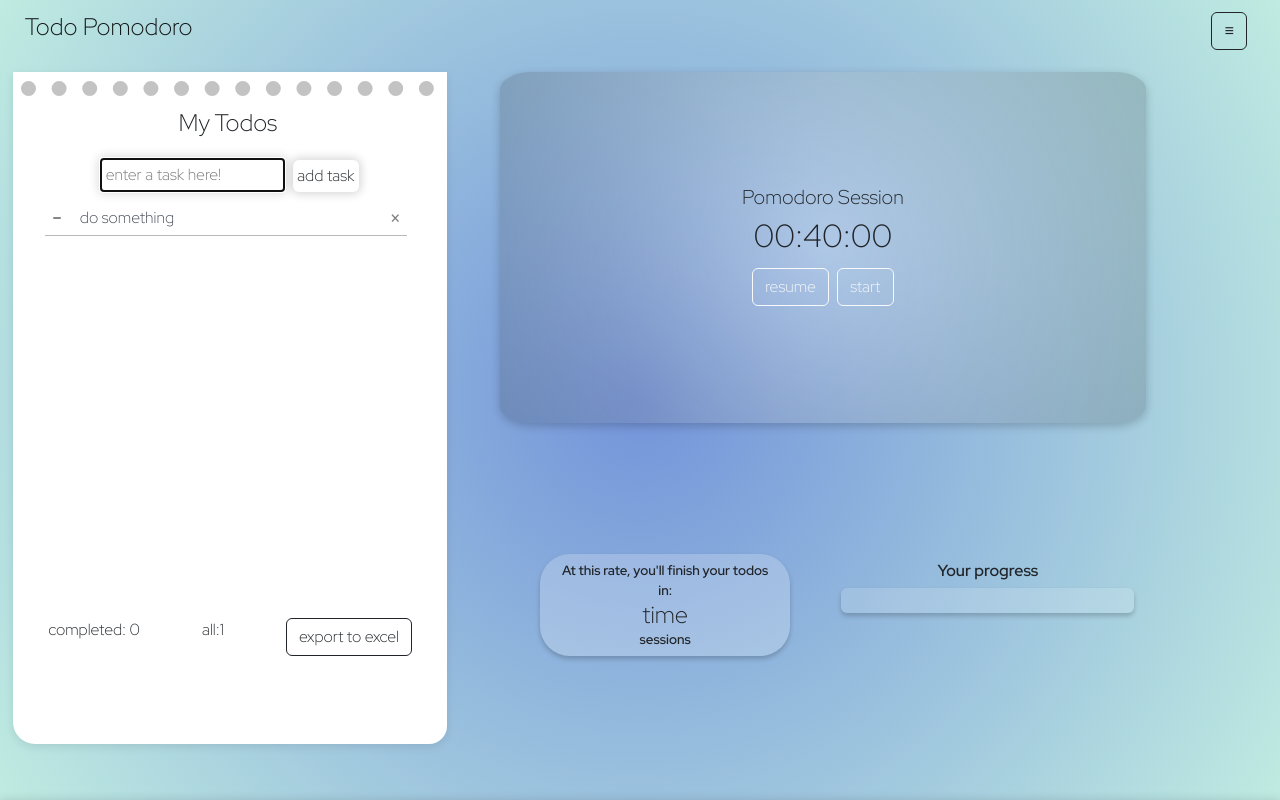
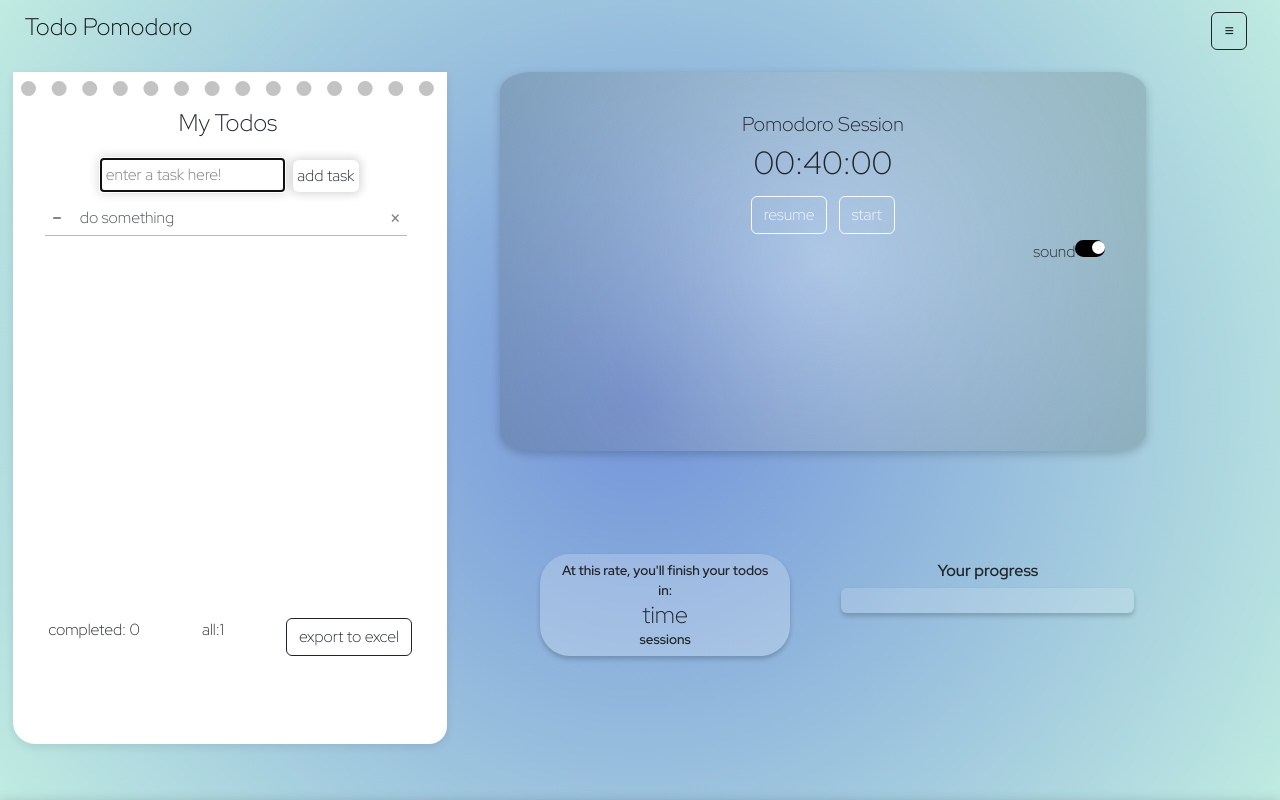
Before and after one commit to lielbidago/Todo-Pomodoro, a React (Create React App) app: page /Todos-and-pomodoro in a window 1280 px wide. Built offline with nearby package versions, Linux system fonts and the light colour scheme.

Commit message:
added sound to timer

```diff
--- a/package.json
+++ b/package.json
@@ -6,7 +6,6 @@
     "@testing-library/jest-dom": "^5.16.5",
     "@testing-library/react": "^13.4.0",
     "@testing-library/user-event": "^13.5.0",
-    "@types/jest": "^27.5.2",
     "@types/node": "^16.18.12",
     "@types/react": "^18.0.28",
     "@types/react-bootstrap": "^0.32.32",
@@ -44,5 +43,9 @@
       "last 1 firefox version",
       "last 1 safari version"
     ]
+  },
+  "devDependencies": {
+    "@types/jest": "^29.5.0",
+    "@types/mocha": "^10.0.1"
   }
 }
--- a/src/appHooks/pomodoroTimerHook.tsx
+++ b/src/appHooks/pomodoroTimerHook.tsx
@@ -1,4 +1,5 @@
 import { useState } from "react";
+import soundbell from "../assets/achievementBell.wav";
 
 export function PomodoroTimerHook(){
 
@@ -13,12 +14,15 @@ export function PomodoroTimerHook(){
 
     const [timerMode, setTimerMode] = useState('Pomodoro Session') // or Pomodoro Break
     const [timerStatus, setTimerStatus] = useState(false)
+    const [soundOn, setSoundOn] = useState(true)
+    const timerBell = new Audio(soundbell.toString())
+
+    function toggleSoundOn(){
+        setSoundOn(!soundOn)
+    }
 
     function updateSessionAndBreakLen(){
-        console.log('entered updateSessionAndBreakLen()')
         if(localStorage.getItem('sessionLen')){
-            console.log('entered updateSessionAndBreakLen() > sessionLen')
-
             setSessionLen(Number(localStorage.getItem('sessionLen')))
         }
         if(localStorage.getItem('breakLen')){
@@ -107,7 +111,10 @@ export function PomodoroTimerHook(){
         sessionsLoop,
         setTimerTime,
         setSessionLoopMode,
-        updateSessionAndBreakLen
+        updateSessionAndBreakLen,
+        timerBell,
+        toggleSoundOn,
+        soundOn
     }
 
 }
--- a/src/components/PomodoroTimer.tsx
+++ b/src/components/PomodoroTimer.tsx
@@ -1,4 +1,5 @@
 import { useEffect } from "react";
+import soundbell from "../assets/achievementBell.wav";
 
 
 interface PomodoroTimer{
@@ -16,7 +17,10 @@ interface PomodoroTimer{
     sessionLen:number,
     breakLen:number,
     setTimerTime():void,
-    updateSessionAndBreakLen():void
+    updateSessionAndBreakLen():void,
+    timerBell: HTMLAudioElement,
+    toggleSoundOn():void,
+    soundOn:boolean
 }
 
 function formatTimer(timer: number){
@@ -33,10 +37,14 @@ function formatTimer(timer: number){
 export function PomodoroTimer(props:PomodoroTimer){
 
     const {timer, timerMode, startTimer, timerStatus,
-        changeTime, pauseTimer, resumeTimer, changeTimerModes,
-        sessionsLoop, sessionLen, breakLen, setTimerTime, updateSessionAndBreakLen } = props
+    changeTime, pauseTimer, resumeTimer, changeTimerModes,
+    sessionsLoop, sessionLen, breakLen,
+     setTimerTime, updateSessionAndBreakLen, timerBell, toggleSoundOn, soundOn }
+    = props
 
-
+    function playBell(){
+        timerBell.play()
+    }
 
     useEffect(()=>{
         updateSessionAndBreakLen()
@@ -49,8 +57,11 @@ export function PomodoroTimer(props:PomodoroTimer){
     useEffect(()=>{
 
         if(timer === 0 && timerStatus){
+            if(soundOn){
+                playBell()
+            }
+            pauseTimer()
 
-            pauseTimer()
 
             if(timerMode==='Pomodoro Break'){
                 changeTimerModes('Pomodoro Session')
@@ -106,7 +117,15 @@ export function PomodoroTimer(props:PomodoroTimer){
                     <button className='btn btn-outline-light' onClick={resumeTimer}>resume</button>}
 
                     <button className='btn btn-outline-light' onClick={startTimer}>{timerStatus?'restart':'start'}</button>
-                 </div>
+                </div>
+                <div className="sound">
+                    <p>sound</p>
+                        <label className="switch">
+                            <input type='checkbox' checked={soundOn} onChange={()=>{toggleSoundOn()}}></input>
+                            <span className="slider round"></span>
+                        </label>
+                </div>
+
             </div>
         </div>
     );
--- a/src/pages/ListAndTimer.tsx
+++ b/src/pages/ListAndTimer.tsx
@@ -17,7 +17,8 @@ export function ListAndTimer(){
         pauseTimer, resumeTimer, changeTimerModes,
         handleCloseSettings, showSettings, handleShowSettings,
         setSessionAndBreakLen,sessionsLoop,
-        setSessionLoopMode, sessionLen, breakLen, setTimerTime, updateSessionAndBreakLen } = PomodoroTimerHook();
+        setSessionLoopMode, sessionLen, breakLen, setTimerTime,
+         updateSessionAndBreakLen, timerBell, toggleSoundOn, soundOn } = PomodoroTimerHook();
 
     const {todoList, changeStatusTodo,
          addTodo, editTask,
@@ -29,6 +30,7 @@ export function ListAndTimer(){
     function getSessionStats(){
 
     }
+
 
 
 
@@ -51,6 +53,9 @@ export function ListAndTimer(){
                 sessionLen={sessionLen} breakLen={breakLen}
                 setTimerTime={setTimerTime}
                 updateSessionAndBreakLen={updateSessionAndBreakLen}
+                timerBell={timerBell}
+                soundOn={soundOn}
+                toggleSoundOn = {toggleSoundOn}
 
              />
 
--- a/src/pages/welcome.tsx
+++ b/src/pages/welcome.tsx
@@ -1,5 +1,7 @@
 import { Link } from "react-router-dom";
 import {customeBackground} from '../helperFunctions/themes'
+
+
 
 export function WelcomePage(){
 
@@ -11,7 +13,9 @@ export function WelcomePage(){
                 <h1>Todo Pomodoro!</h1>
                 <p>Here you can enter your tasks into a todo list and create a timeline for compilation,<br/>
                      that you'll complete using our pomodoro timer</p>
+
                 <Link role="button" type="button" className="start btn btn-outline-dark" to={`/Todos-and-pomodoro`}>START</Link>
+
             </div>
         </div>
     )
--- a/src/scss/App.scss
+++ b/src/scss/App.scss
@@ -150,6 +150,7 @@ footer{
   .timer{
     min-width: 40vw;
     width: 90%;
+    height: 85%;
     text-align: center;
     align-self: center;
 
--- a/src/scss/timer.scss
+++ b/src/scss/timer.scss
@@ -12,7 +12,8 @@
 }
 
 .timer{
-    padding: 14%;
+    padding: 5%;
+    height: 80%;
     margin: 0% 5% 3% 5%;
     min-width: min-content;
     min-height: min-content;
@@ -28,3 +29,91 @@
         font-weight: bold;
     }
 }
+
+// .sound{
+//     content:'🕨';
+//     padding:1%;
+
+//     border: solid 1px black;
+// }
+
+// .sound
+// input:checked+label::after{
+//     content:'🕪';
+//     background-color: aqua;
+// }
+
+/* The switch - the box around the slider */
+
+.sound{
+    display: flex;
+    justify-content: flex-end;
+    justify-self: end;
+    // position: relative;
+    // bottom: 30px;
+    // right: 0;
+}
+.switch {
+    position: relative;
+    display: inline-block;
+    width: 30px;
+    height: 17px;
+  }
+
+  /* Hide default HTML checkbox */
+  .switch input {
+    opacity: 0;
+    width: 0;
+    height: 0;
+  }
+
+  /* The slider */
+  .slider {
+    position: absolute;
+    cursor: pointer;
+    top: 0;
+    left: 0;
+    right: 0;
+    bottom: 0;
+    background-color: #ccc;
+    -webkit-transition: .4s;
+    transition: .4s;
+  }
+
+  .slider:before {
+    position: absolute;
+    content: "";
+    height: 13px;
+    width: 13px;
+    left: 0.5px;
+    bottom: 0.5px;
+    background-color: white;
+    -webkit-transition: .4s;
+    transition: .4s;
+  }
+
+  input:checked + .slider {
+    background-color: #000000;
+  }
+
+  input:focus + .slider {
+    box-shadow: 0 0 1px #000000;
+  }
+
+  input:checked + .slider:before {
+    -webkit-transform: translateX(13px);
+    -ms-transform: translateX(13px);
+    transform: translateX(13px);
+  }
+
+  /* Rounded sliders */
+  .slider.round {
+    border-radius: 34px;
+    border: transparent solid;
+  }
+
+  .slider.round:before {
+    border-radius: 50%;
+  }
+
+//🕪
```
Also changed, not shown: 1 other file (tests, documents, lock files or other folders).
